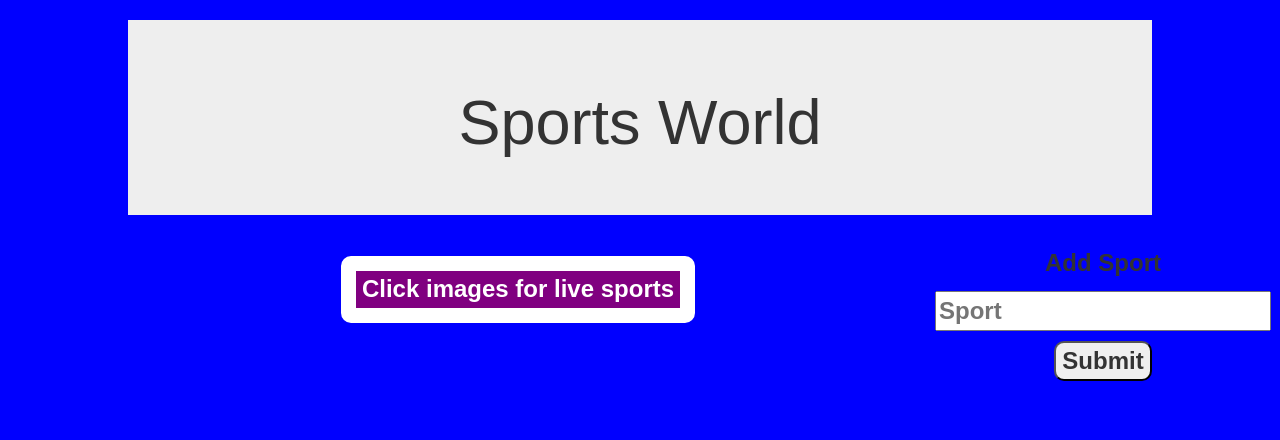
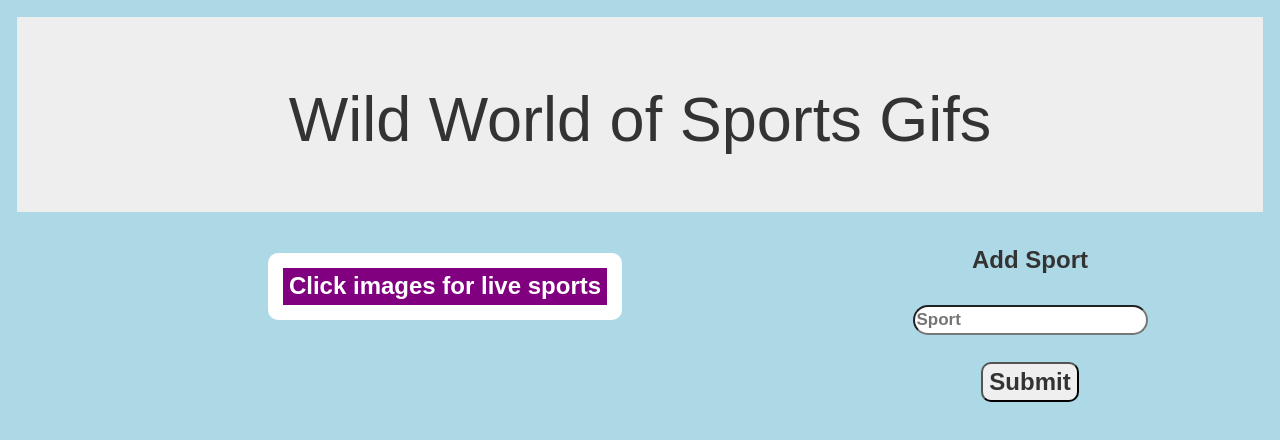
Before and after one commit to hannahwillis1/Giftastic, a plain HTML site: page index.html in a window 1280 px wide. Drawn offline with nearby package versions, Linux system fonts and the light colour scheme.

Commit message:
style update

```diff
--- a/assets/CSS/style.css
+++ b/assets/CSS/style.css
@@ -2,8 +2,13 @@ body {
   font-family: Arial;
   font-size: 24px;
   font-weight: bold;
-  background-color: blue;
-  margin: 20px 10% 20px 10%;
+  background-color: lightblue;
+  margin: 17px 17px 17px 17px;
+}
+
+sports {
+  background-color: darkblue;
+  float: center;
 }
 
 button {
@@ -12,30 +17,23 @@ button {
   border-radius: 10px;
 }
 
-#colorInput {
-  font-size: 24px;
+#search {
+  font-size: 17px;
+  margin: 17px;
+  border-radius: 17px;
+  float: center;
 }
 
-#searchSport {
-  font-size: 24px;
-  margin: 10px;
-  border-radius: 10px;
-}
-
-img {
-  margin: 10px;
-  width: 250px;
-  height: 250px;
-  object-fit: cover;
-  border-style: solid;
+#sport-list {
+  float: center;
 }
 
 #get-giftastic {
   color: white;
   border: 15px solid white;
   background-color: purple;
+  float: center;
 }
-
-/* .imgContainer {
-  float: left;
-} */
+topics {
+  background-color: darkblue;
+}
--- a/index.html
+++ b/index.html
@@ -14,12 +14,12 @@
     <link rel="stylesheet" href="assets/css/style.css" />
   </head>
   <body>
-    <div class="jumbotron text-center"><h1>Sports World</h1></div>
+    <div class="jumbotron text-center"><h1>Wild World of Sports Gifs</h1></div>
     <div class="container">
-      <div class="row"><div id="sport-list" class="col-xs-8"></div></div>
+      <div class="row"><div id="sport-list" class="col-xs-6"></div></div>
 
       <div class="row">
-        <div class="col-xs-12 col-md-4 col-md-push-8 text-center search">
+        <div class="col-xs-8 col-md-4 col-md-push-8 text-center search">
           <p>Add Sport</p>
           <input
             id="search"
```
